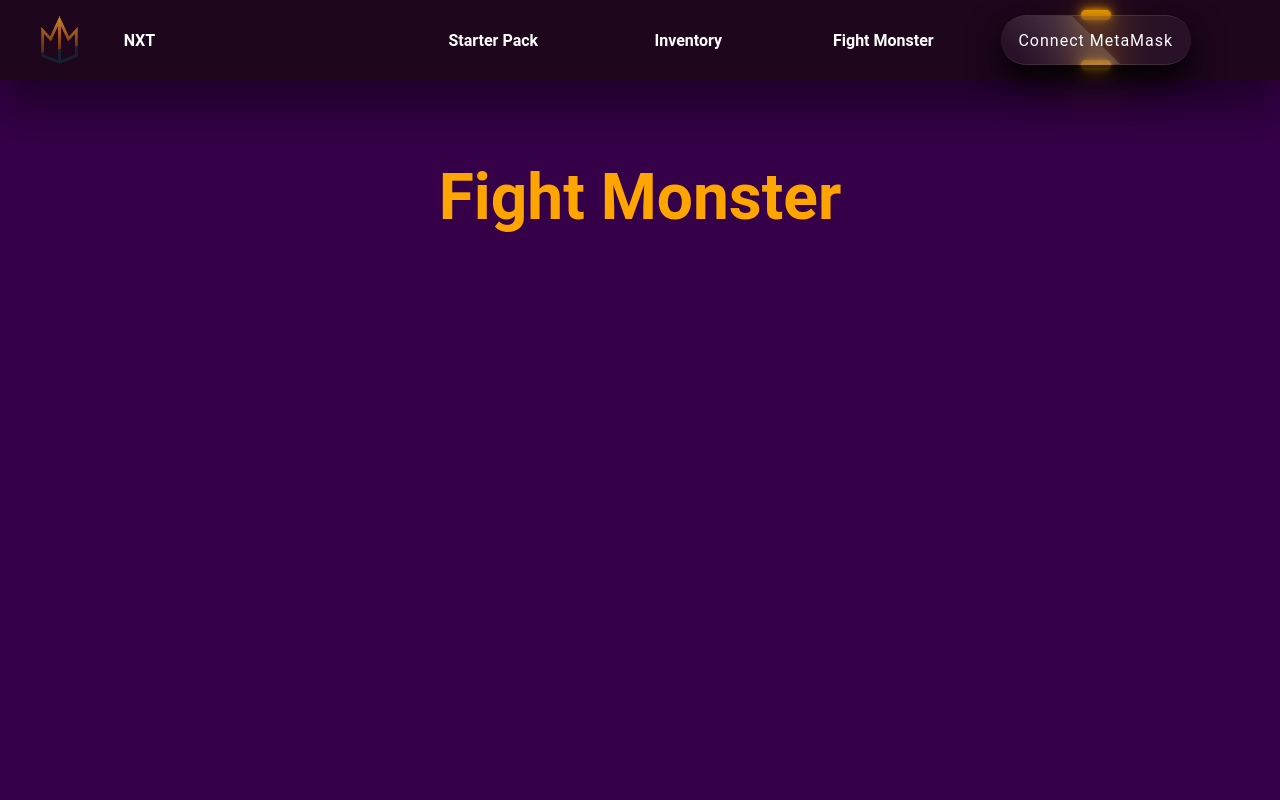
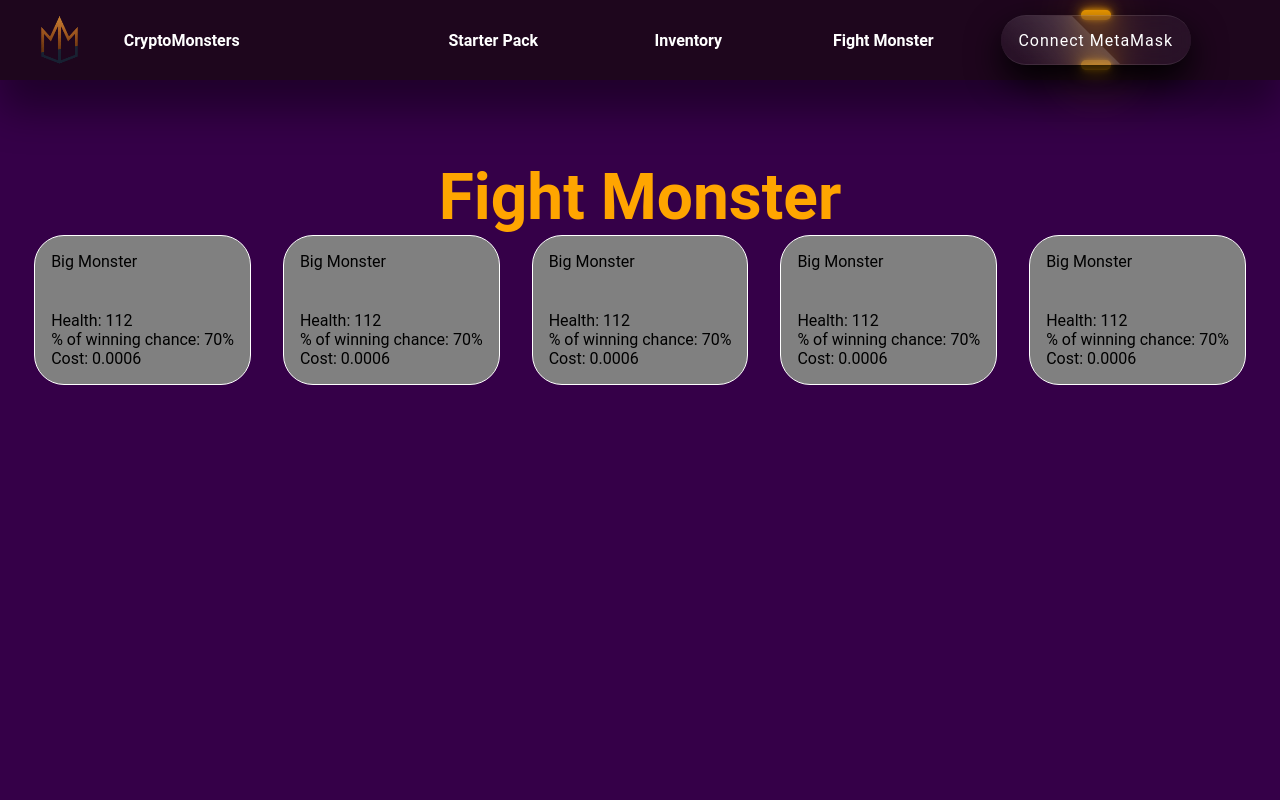
Before and after one commit to swdiscordia/nft-project, a Next.js app: page /fightmonster in a window 1280 px wide. Shown: the top 800 px of the page. Built offline with nearby package versions, Linux system fonts and the light colour scheme; a web font is replaced by a local one.

Commit message:
Add fighter component, refacto card, add container

```diff
--- /dev/null
+++ b/components/Card.js
@@ -0,0 +1,17 @@
+import styled from "styled-components";
+
+export const Card = styled.div`
+  max-width: 300px;
+  width: 100%;
+  min-height: 150px;
+  background-color: grey;
+  margin-left: 1rem;
+  margin-right: 1rem;
+  border-radius: 30px;
+  border: solid 1px #fff;
+  box-shadow: rgba(255, 255, 255, 0.1);
+  display: flex;
+  flex-direction: column;
+  justify-content: space-between;
+padding: 1rem;
+`;
--- /dev/null
+++ b/components/Fighter.js
@@ -0,0 +1,33 @@
+import React from "react";
+import styled from "styled-components";
+import Link from "next/dist/client/link";
+import Image from "next/image";
+import {Card} from "./Card"
+
+const List = styled.ul`
+
+`;
+
+const Item = styled.li`
+  list-style-type: none;
+`;
+
+const Fighter = ({name, stats, price}) => {
+  return (
+    <Card className="fighter">
+      <div className="fighter-top">
+        <p className="fighter-name">{name}</p>
+      </div>
+
+      <div className="fighter-body">
+        <ul className="fighter-list">
+          <Item className="fighter-item">Health: {stats.health}</Item>
+          <Item className="fighter-item">% of winning chance: {stats.winningChance}</Item>
+          <Item className="fighter-item">Cost: {price}</Item>
+        </ul>
+      </div>
+    </Card>
+  );
+};
+
+export default Fighter;
--- a/components/Navbar.js
+++ b/components/Navbar.js
@@ -32,9 +32,9 @@ const Navbar = () => {
   return (
     <Nav>
       <ContainerLogo>
-        <Image src={Logo} width={65} height={60} />
+        <Image src={Logo} alt="Site logo" width={65} height={60} />
         <Link href="/" passHref>
-          <StyledLink>NXT</StyledLink>
+          <StyledLink>CryptoMonsters</StyledLink>
         </Link>
       </ContainerLogo>
       <div>
--- /dev/null
+++ b/components/Row.js
@@ -0,0 +1,12 @@
+import styled from "styled-components";
+
+export const Row = styled.div`
+  display: flex;
+  align-items: center;
+`;
+
+export const SpacedRow = styled.div`
+  display: flex;
+  align-items: center;
+  justify-content: space-between;
+`;
--- a/pages/fightmonster.js
+++ b/pages/fightmonster.js
@@ -1,5 +1,8 @@
 import Head from "next/head";
 import styled from "styled-components";
+import {SpacedRow} from "../components/Row";
+import Fighter from "../components/Fighter";
+import { useState } from 'react';
 
 //################## STYLED #########################
 
@@ -29,6 +32,48 @@ const Heading = styled.h1`
 `;
 
 export default function FightMonster() {
+  const [fighters, setFighters] = useState([
+    {
+      name: "Big Monster",
+      stats: {
+        winningChance: "70%",
+        health: 112
+      },
+      price: 0.0006
+    },
+    {
+      name: "Big Monster",
+      stats: {
+        winningChance: "70%",
+        health: 112
+      },
+      price: 0.0006
+    },
+    {
+      name: "Big Monster",
+      stats: {
+        winningChance: "70%",
+        health: 112
+      },
+      price: 0.0006
+    },
+    {
+      name: "Big Monster",
+      stats: {
+        winningChance: "70%",
+        health: 112
+      },
+      price: 0.0006
+    },
+    {
+      name: "Big Monster",
+      stats: {
+        winningChance: "70%",
+        health: 112
+      },
+      price: 0.0006
+    },
+  ])
   return (
     <>
       <Head>
@@ -39,9 +84,11 @@ export default function FightMonster() {
         <HeaderContent>
           <Heading>Fight Monster</Heading>
         </HeaderContent>
-      </Hero>
-      <Hero>
-        <Heading>Fight Monster</Heading>
+        <SpacedRow>
+          {fighters.map(fighter =>
+            <Fighter key={fighter.name} name={fighter.name} stats={fighter.stats} price={fighter.price} />
+          )}
+        </SpacedRow>
       </Hero>
     </>
   );
--- a/styles/Buton.module.css
+++ b/styles/Buton.module.css
@@ -106,7 +106,7 @@
 }
 
 .container .btn:hover a {
-  letter-spacing: 3px;
+  letter-spacing: 2px;
 }
 
 .container .btn a::before {
```
Also changed, not shown: components/Container.js (added, +7 -0 lines), pages/index.js (+4 -14 lines), 1 other file (tests, documents, lock files or other folders).
